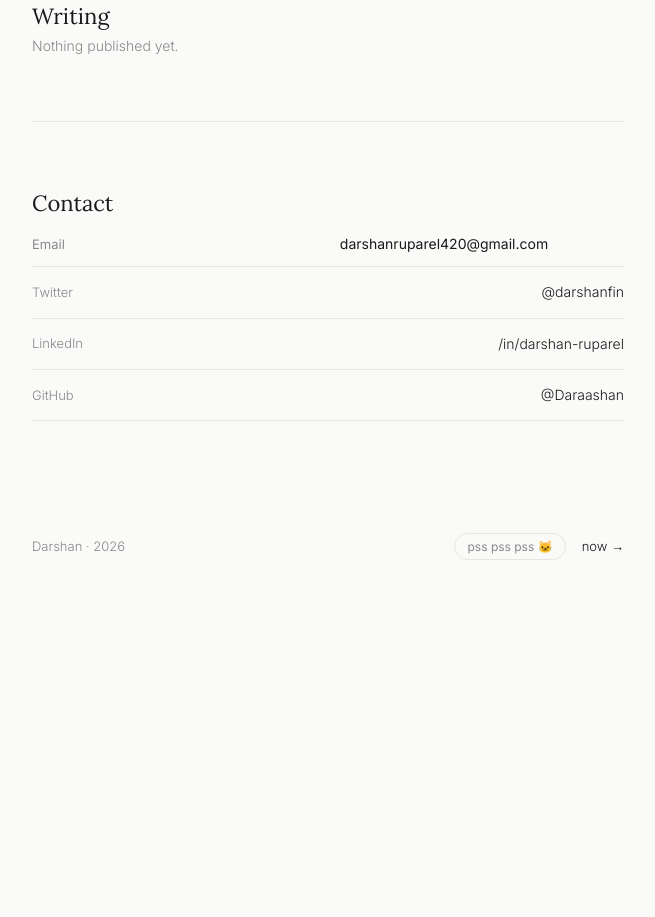
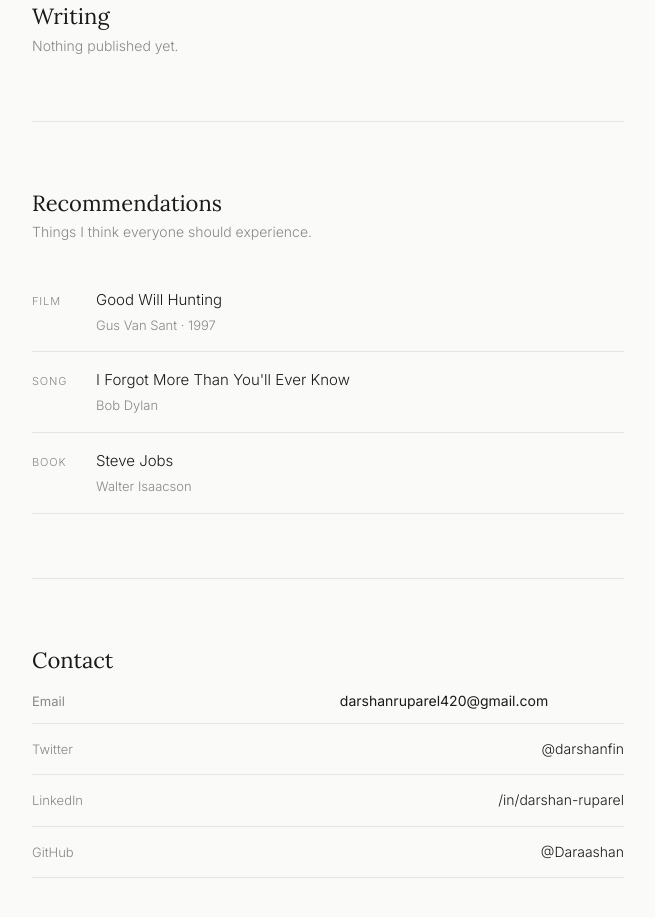
Before and after one commit to Daraashan/darshan-portfolio, a Nuxt app: page / in a window 1280 px wide. Shown: the part 2340-3257 px from the top of the page, without its empty margins (312-967 px from the left). Before the commit the page ends 2980 px from the top, so only its background shows below. Built offline with nearby package versions, Linux system fonts and the light colour scheme; no server answers.

Commit message:
Add recommendations section

```diff
--- a/pages/index.vue
+++ b/pages/index.vue
@@ -95,6 +95,21 @@
       <p class="empty-note">Nothing published yet.</p>
     </section>
 
+    <!-- RECOMMENDATIONS -->
+    <section class="section" ref="recsRef" :class="{ visible: recsVisible }">
+      <h2 class="section-heading">Recommendations</h2>
+      <p class="section-sub">Things I think everyone should experience.</p>
+      <div class="recs-list">
+        <div v-for="rec in recs" :key="rec.title" class="rec-item">
+          <span class="rec-type">{{ rec.type }}</span>
+          <div class="rec-body">
+            <span class="rec-title">{{ rec.title }}</span>
+            <span class="rec-meta">{{ rec.meta }}</span>
+          </div>
+        </div>
+      </div>
+    </section>
+
     <!-- CONTACT -->
     <section id="contact" class="section" ref="contactRef" :class="{ visible: contactVisible }">
       <h2 class="section-heading">Contact</h2>
@@ -167,6 +182,7 @@
 const { el: filmsRef, visible: filmsVisible } = useFade()
 const { el: aboutRef, visible: aboutVisible } = useFade()
 const { el: writingRef, visible: writingVisible } = useFade()
+const { el: recsRef, visible: recsVisible } = useFade()
 const { el: contactRef, visible: contactVisible } = useFade()
 
 const DEFAULT_PROJECTS = [
@@ -202,6 +218,12 @@
   { src: '/photos/3.jpeg', alt: '', size: '',       tilt: -0.8 },
   { src: '/photos/4.jpeg', alt: '', size: 'wide',   tilt:  0.6 },
   { src: '/photos/5.jpeg', alt: '', size: '',       tilt: -1.8 },
+]
+
+const recs = [
+  { type: 'Film', title: 'Good Will Hunting', meta: 'Gus Van Sant · 1997' },
+  { type: 'Song', title: "I Forgot More Than You'll Ever Know", meta: 'Bob Dylan' },
+  { type: 'Book', title: 'Steve Jobs', meta: 'Walter Isaacson' },
 ]
 
 const lightboxIndex = ref<number | null>(null)
@@ -271,6 +293,12 @@
 .about-body{display:flex;flex-direction:column;gap:16px}
 .about-body p{font-size:15px;color:var(--muted);line-height:1.75}
 .empty-note{font-size:14px;color:var(--muted)}
+.recs-list{display:flex;flex-direction:column}
+.rec-item{display:flex;align-items:baseline;gap:24px;padding:16px 0;border-bottom:1px solid var(--border)}
+.rec-type{font-size:11px;color:var(--muted);text-transform:uppercase;letter-spacing:.08em;width:40px;flex-shrink:0}
+.rec-body{display:flex;flex-direction:column;gap:3px}
+.rec-title{font-size:15px;color:var(--text)}
+.rec-meta{font-size:13px;color:var(--muted)}
 .contact-list{display:flex;flex-direction:column}
 .contact-item{display:flex;justify-content:space-between;align-items:center;padding:14px 0;border-bottom:1px solid var(--border);transition:color .15s;width:100%;background:none;border-top:none;border-left:none;border-right:none;cursor:pointer;font-family:var(--font-sans);font-size:inherit;color:inherit;text-align:left}
 .contact-item:hover{color:var(--text)}
```
